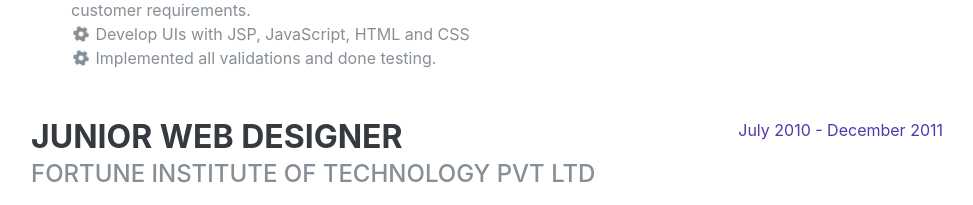
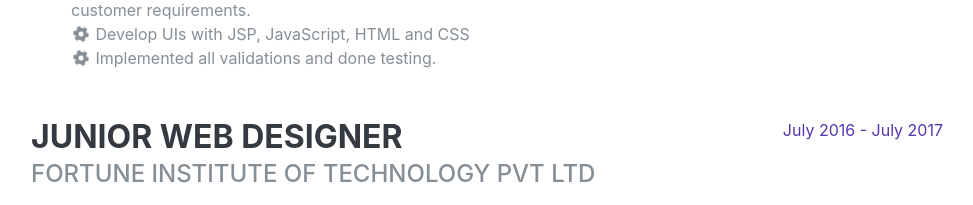
Before and after one commit to akhilbabu868/resume, a plain HTML site: page index.html in a window 1280 px wide. Shown: the part 1217-1422 px from the top of the page, without its empty margins (289-1262 px from the left). Drawn offline with nearby package versions, Linux system fonts and the light colour scheme; a web font is replaced by a local one.

Commit message:
changes in index page

```diff
--- a/index.html
+++ b/index.html
@@ -147,7 +147,7 @@
 
           </div>
           <div class="resume-date text-md-right">
-            <span class="text-primary">July 2010 - December 2011</span>
+            <span class="text-primary">July 2016 -  July 2017</span>
           </div>
         </div>
       </div>
```
Also changed, not shown: 1 other file.
